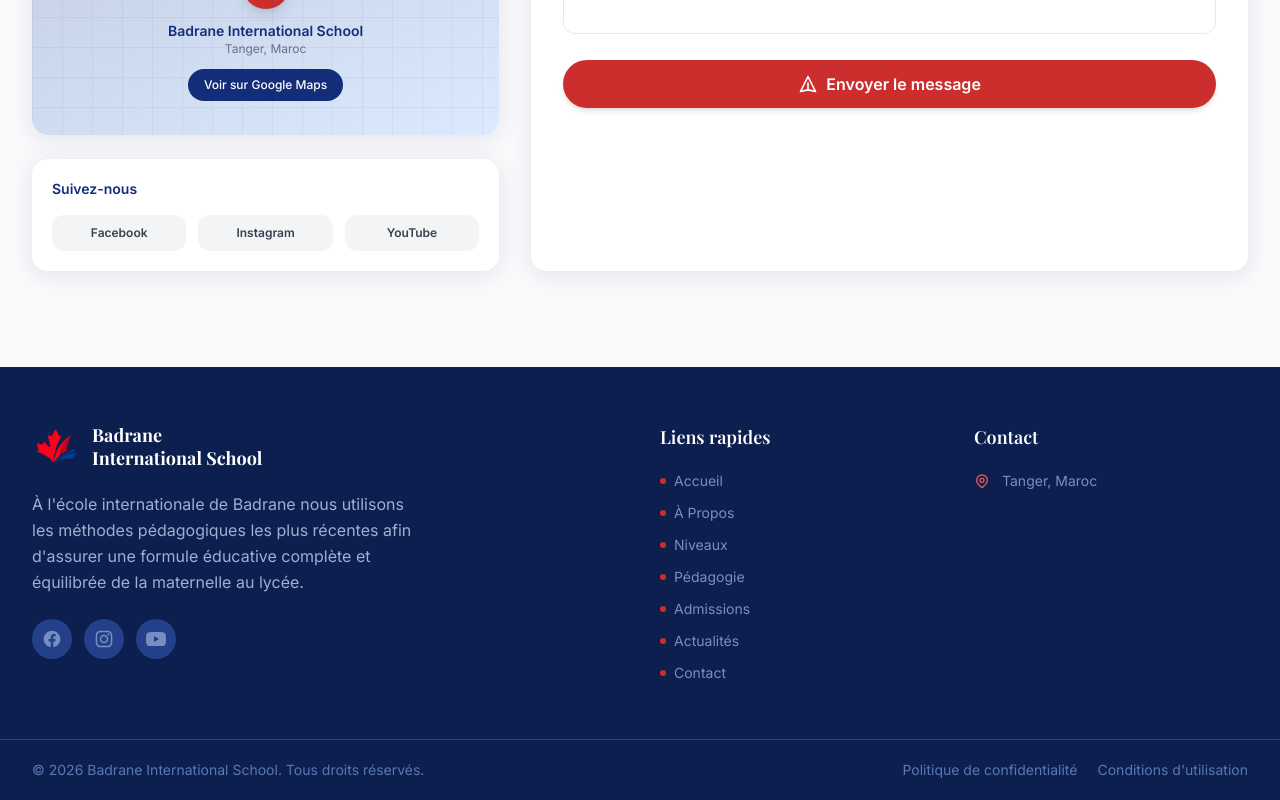
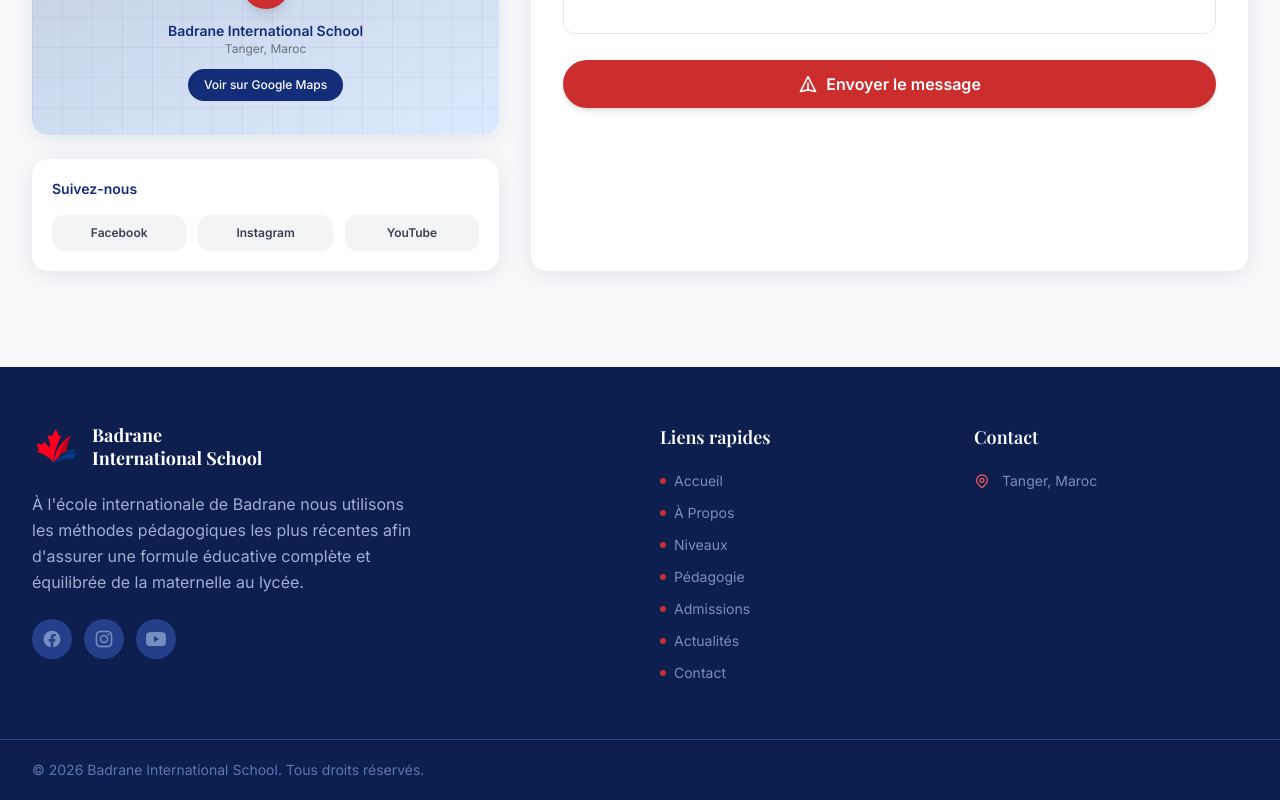
Before and after one commit to yassirelhajjami/bist, a React (Vite) app: page / in a window 1280 px wide. Shown: the part 7172-7972 px from the top of the page. Built offline with nearby package versions, Linux system fonts and the light colour scheme; no server answers; the database is empty; a web font is replaced by a local one.

Commit message:
Remove email placeholder from admin login and legal links from footer

```diff
--- a/src/components/Footer.jsx
+++ b/src/components/Footer.jsx
@@ -105,10 +105,6 @@
       <div className="border-t border-navy-800">
         <div className="container-custom py-5 flex flex-col sm:flex-row items-center justify-between gap-3 text-sm text-navy-400">
           <p>© {year} Badrane International School. {f.rights}.</p>
-          <div className="flex gap-5">
-            <a href="#" className="hover:text-crimson-400 transition-colors">{f.privacyPolicy}</a>
-            <a href="#" className="hover:text-crimson-400 transition-colors">{f.terms}</a>
-          </div>
         </div>
       </div>
     </footer>
```
Also changed, not shown: 1 other file (tests, documents, lock files or other folders).
